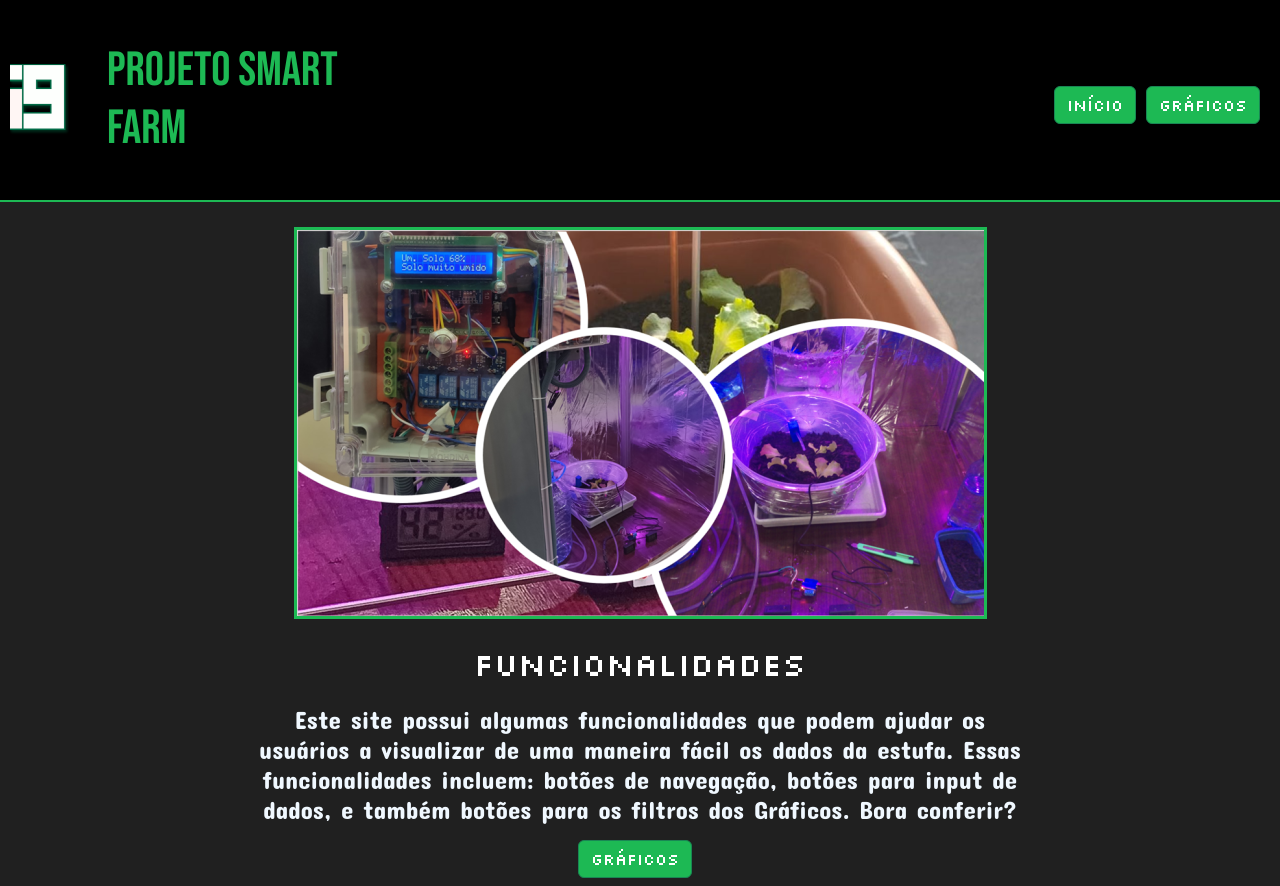
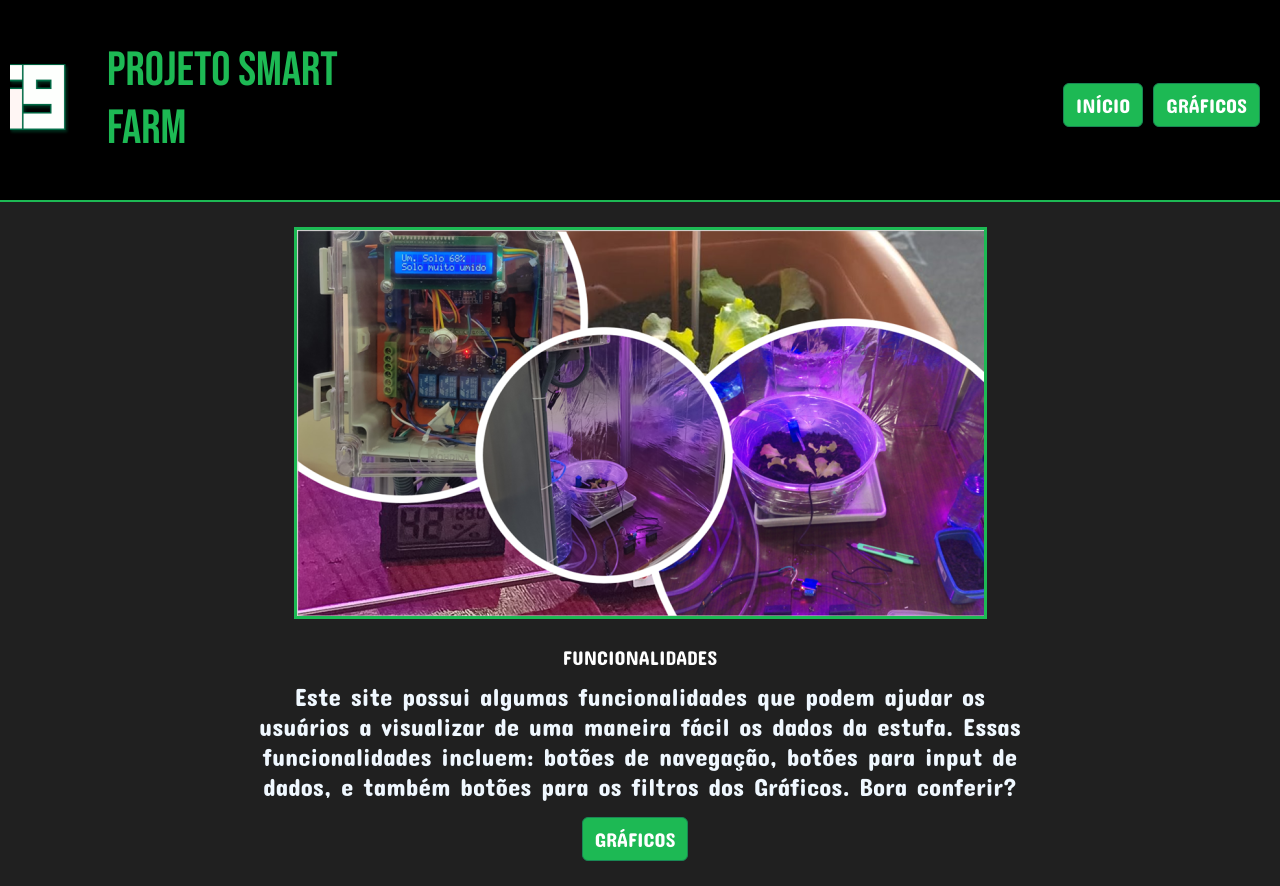
Before and after one commit to CyberScrums/Projeto-Smart-Farming, a Flask app: page / in a window 1280 px wide. After the commit the page ends 861 px from the top, so only its background shows below. Run offline with Flask 3, Linux system fonts and the light colour scheme; some web fonts are replaced.

Commit message:
atualização das fontes utilizadas no style

```diff
--- a/src/static/styles.css
+++ b/src/static/styles.css
@@ -46,7 +46,8 @@ body {
 
 .silkscreen-regular,
 .silkscreen-bold {
-    font-family: "Silkscreen", sans-serif;
+    font-family: "Concert One", sans-serif;
+    font-size: 20px;
 }
 
 .imagem {
@@ -137,7 +138,7 @@ input[type="file"] {
 
 .concert-one-regular {
     font-family: "Concert One", sans-serif;
-    font-weight: 400;
+    font-weight: 500;
 }
 
 .flex2 {
```
